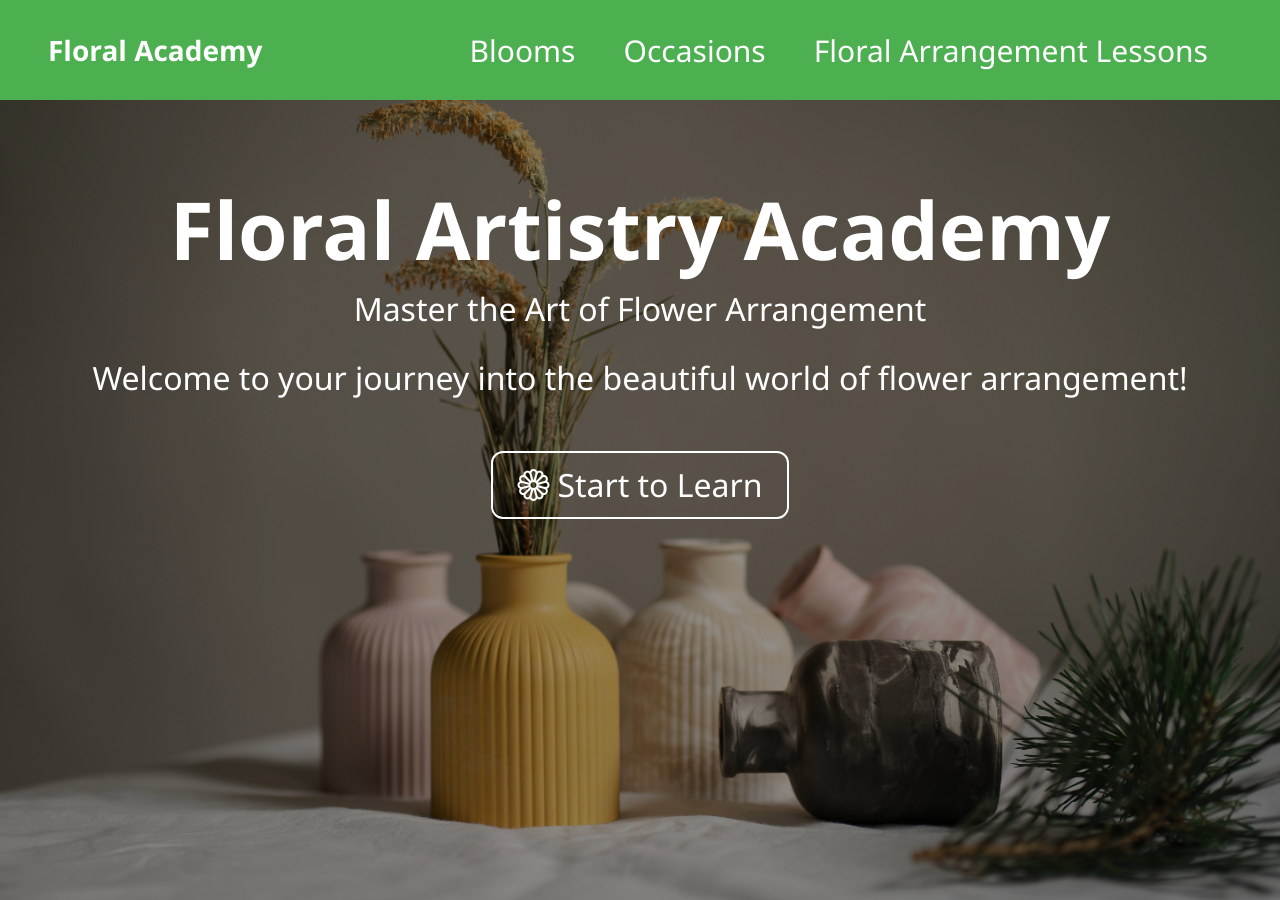
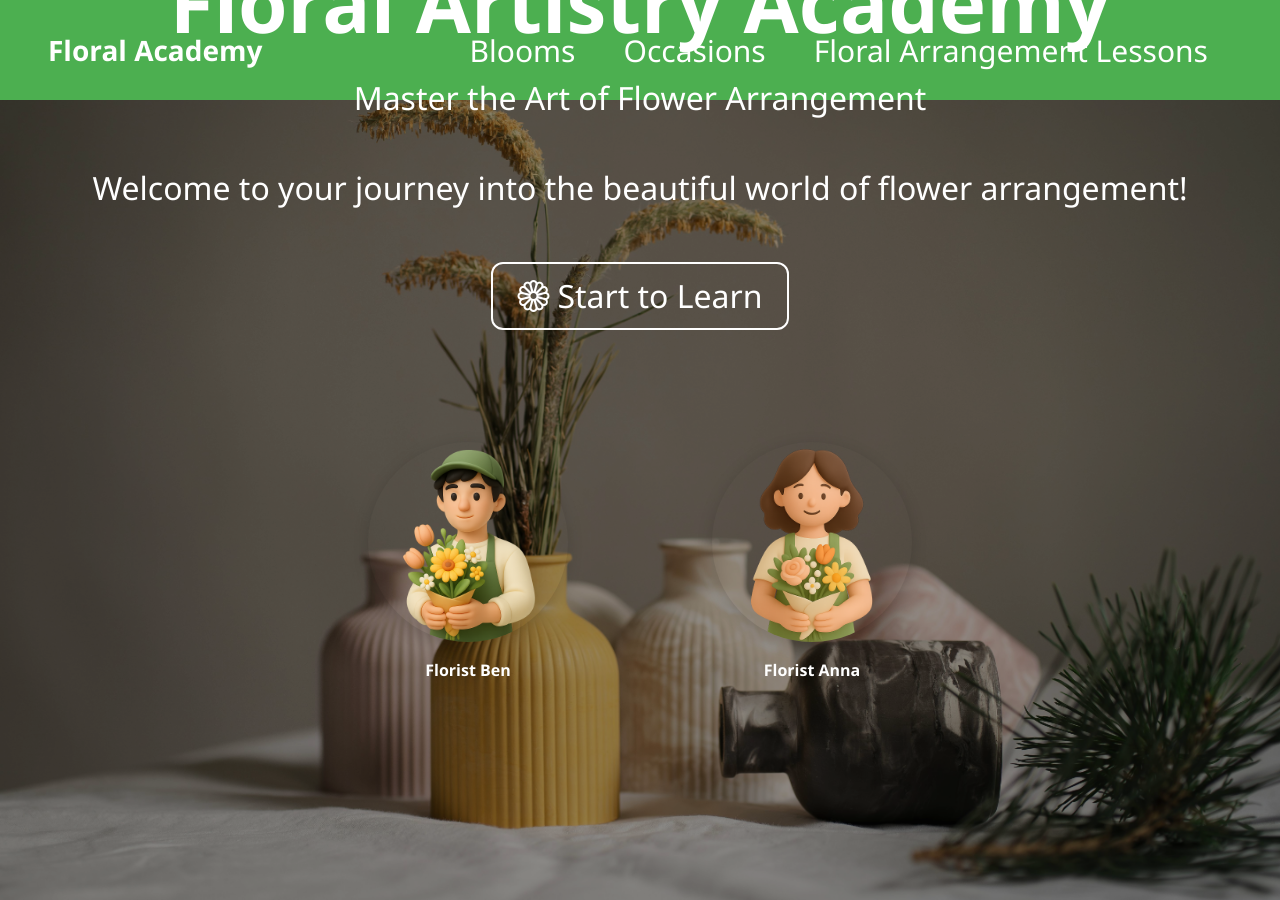
Before and after one commit to BrendonJYHsieh/CS4170-UI-Design, a Flask app: page / in a window 1280 px wide. Run offline with Flask 2, Linux system fonts and the light colour scheme.

Commit message:
updated homepage with 2 florist

```diff
--- a/templates/home.html
+++ b/templates/home.html
@@ -17,14 +17,112 @@
   <div class="container-fluid hero-no-card">
     <div class="overlay"></div>
     <div class="content-center text-center text-white">
-      <h1 class="display-3 fw-bold">Floral Artistry Academy</h1>
-      <p class="lead mb-6 subtitle">Master the Art of Flower Arrangement</p>
-      <p class="mb-5 description">Welcome to your journey into the beautiful world of flower arrangement!</p>
-      <a href="{{ url_for('know_your_blooms') }}" class="btn btn-light btn-lg px-4 py-2">
+      <h1 class="display-3 fw-bold mb-4">Floral Artistry Academy</h1>
+      <p class="lead mb-5 subtitle" style="margin-bottom: 2.5rem !important;">Master the Art of Flower Arrangement</p>
+      <p class="mb-5 description" style="margin-bottom: 3rem !important;">Welcome to your journey into the beautiful world of flower arrangement!</p>
+      <a href="{{ url_for('know_your_blooms') }}" class="btn btn-light btn-lg px-4 py-2 mb-5">
         <i class="bi bi-flower1 me-2"></i>Start to Learn
       </a>
+
+      <!-- Interactive Florist Section -->
+      <div class="d-flex flex-row justify-content-center align-items-center mt-5 mb-5 gap-5 florist-section-loose">
+
+        <div class="florist-container position-relative d-flex flex-column align-items-center">
+          <img src="/static/images/florist2.png" alt="Florist 2" class="florist-img mb-3" />
+          <div class="florist-dialogue dialogue-ben" id="dialogue2">
+            <strong>Florist Ben</strong><br />
+            Know Your Blooms and creative floral designs for special occasions!
+          </div>
+          <span class="fw-bold">Florist Ben</span>
+        </div>
+        <div class="florist-container position-relative d-flex flex-column align-items-center">
+          <img src="/static/images/florist1.png" alt="Florist 1" class="florist-img mb-3" />
+          <div class="florist-dialogue dialogue-anna" id="dialogue1">
+            <strong>Florist Anna</strong><br />
+            Learn the basics of flower arrangement!
+          </div>
+          <span class="fw-bold">Florist Anna</span>
+        </div>
+      </div>
     </div>
   </div>
+
+  <style>
+    .florist-img {
+      width: 200px;
+      height: 200px;
+      border-radius: 50%;
+      box-shadow: 0 4px 16px rgba(0,0,0,0.15);
+      cursor: pointer;
+      transition: transform 0.2s;
+      margin-bottom: 1.5rem;
+    }
+    .florist-img:hover {
+      transform: scale(1.05);
+    }
+    .florist-dialogue {
+      display: none;
+      position: absolute;
+      background: #fcfbf3;
+      color: #333;
+      border-radius: 40px 40px 40px 40px/60px 60px 40px 40px;
+      padding: 24px 28px;
+      box-shadow: 0 2px 12px rgba(0,0,0,0.12);
+      z-index: 10;
+      min-width: 240px;
+      font-size: 1.08rem;
+      text-align: center;
+      line-height: 1.7;
+    }
+    .dialogue-ben {
+      bottom: 100%;
+      left: 0;
+      transform: translateX(-80%) rotate(-6deg);
+      margin-bottom: 32px;
+    }
+    .dialogue-ben::after {
+      content: '';
+      position: absolute;
+      bottom: -22px;
+      left: 30%;
+      transform: rotate(25deg);
+      width: 44px;
+      height: 28px;
+      background: #fcfbf3;
+      border-radius: 50%;
+      box-shadow: 0 2px 12px rgba(0,0,0,0.05);
+      z-index: -1;
+    }
+    .dialogue-anna {
+      bottom: 100%;
+      right: 0;
+      left: auto;
+      transform: translateX(80%) rotate(6deg);
+      margin-bottom: 32px;
+    }
+    .dialogue-anna::after {
+      content: '';
+      position: absolute;
+      bottom: -22px;
+      right: 30%;
+      left: auto;
+      transform: rotate(-25deg);
+      width: 44px;
+      height: 28px;
+      background: #fcfbf3;
+      border-radius: 50%;
+      box-shadow: 0 2px 12px rgba(0,0,0,0.05);
+      z-index: -1;
+    }
+    .florist-container:hover .florist-dialogue {
+      display: block;
+    }
+    .gap-5 { gap: 9rem !important; }
+    .florist-section-loose {
+      margin-top: 4rem !important;
+      margin-bottom: 4rem !important;
+    }
+  </style>
 
   <script src="https://code.jquery.com/jquery-3.6.0.min.js"></script>
   <script src="https://cdn.jsdelivr.net/npm/bootstrap@5.3.0-alpha1/dist/js/bootstrap.bundle.min.js"></script>
```
Also changed, not shown: static/images/florist1.png (added), static/images/florist2.png (added).
